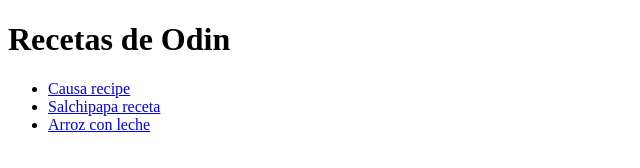
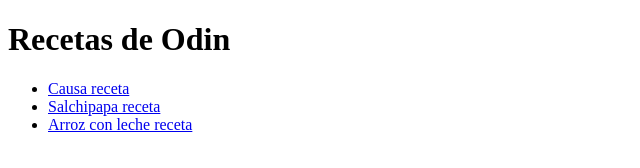
Before and after one commit to LouSs03/odin-recipes, a plain HTML site: page index.html in a window 1280 px wide. Shown: the full height of the page, 0-640 px from the left. Drawn offline with Linux system fonts and the light colour scheme.

```diff
--- a/index.html
+++ b/index.html
@@ -8,9 +8,9 @@
 <body>
     <h1>Recetas de Odin</h1>
     <ul>
-        <li> <a href="recipes/Causa.html">Causa recipe</a></li>
+        <li> <a href="recipes/Causa.html">Causa receta</a></li>
         <li><a href="recipes/Salchipapa.html">Salchipapa receta</a></li>
-        <li><a href="recipes/Arroz_con_leche.html">Arroz con leche</a></li>
+        <li><a href="recipes/Arroz_con_leche.html">Arroz con leche receta</a></li>
     </ul>
 </body>
 </html>
```
Also changed, not shown: 1 other file.
